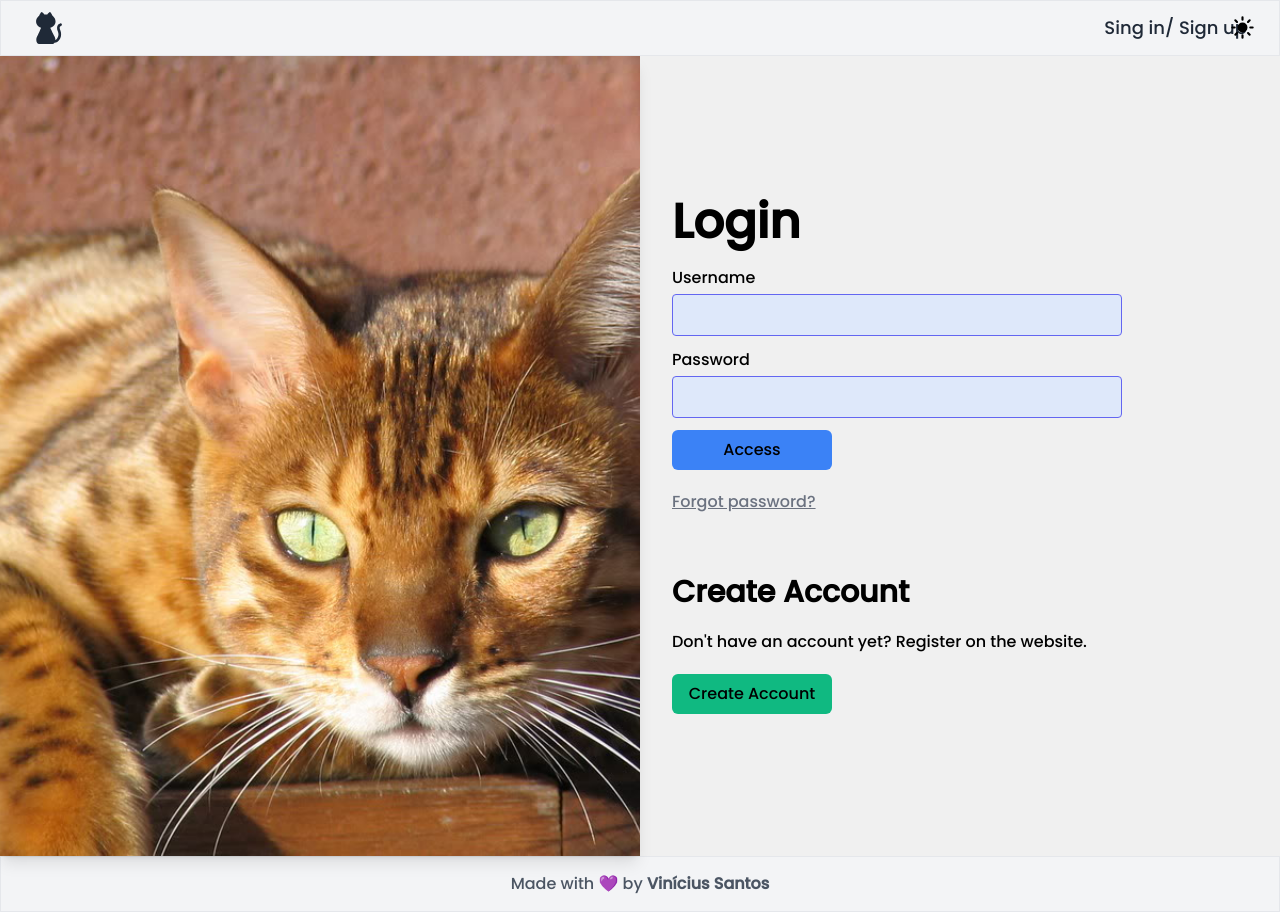
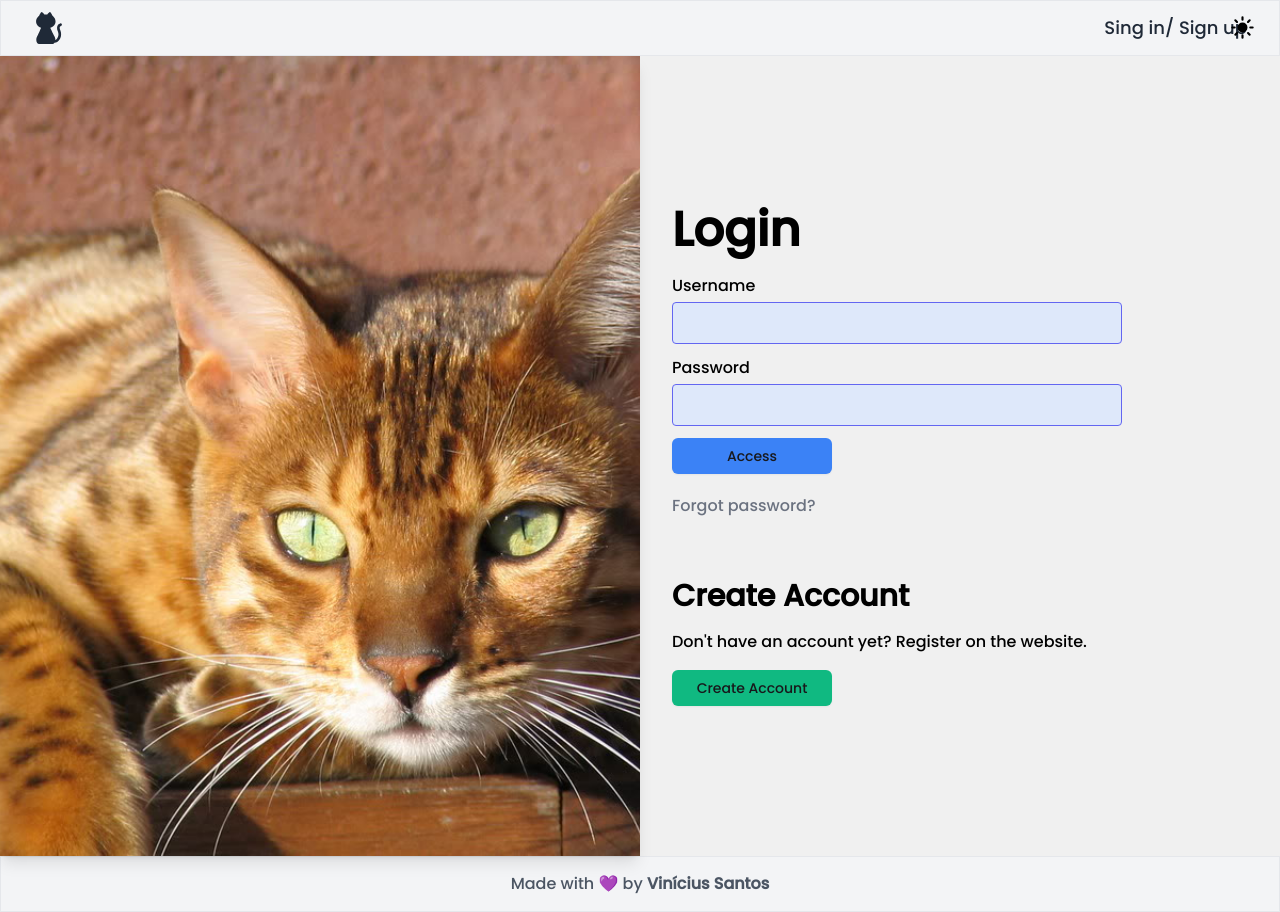
Before and after one commit to vsantos1711/cats-app, a Next.js app: page /en/login in a window 1280 px wide. Built offline with nearby package versions, Linux system fonts and the light colour scheme.

Commit message:
feat: add button from shadcn

```diff
--- a/src/app/[locale]/login/page.tsx
+++ b/src/app/[locale]/login/page.tsx
@@ -1,7 +1,7 @@
 import { Link } from "@/navigation";
 import Image from "next/image";
 import mainCat from "@/assets/img/main-cat.jpg";
-import Button from "@/components/UI/Button";
+import { Button } from "@/components/ui/button";
 import { useTranslations } from "next-intl";
 import SignInForm from "@/components/SignInForm";
 
@@ -18,7 +18,8 @@ export default function LoginPage() {
             className="object-cover animate-fade-in  dark:border-none shadow-lg"
           />
         </div>
-        <div className="flex flex-col md:w-1/2 w-full p-8 gap-5 justify-center">
+
+        <div className="flex flex-col md:w-1/2  p-8 gap-5 justify-center">
           <h1 className="text-5xl font-semibold text-start w-full">
             {t("title")}
           </h1>
@@ -31,20 +32,18 @@ export default function LoginPage() {
 
           <Link
             href="login/recovery"
-            className="font-normal underline decoration-solid mb-10 max-w-fit text-gray-500 dark:text-gray-200"
+            className="font-normal hover:underline decoration-solid mb-10 max-w-fit text-gray-500 dark:text-gray-200"
           >
             {t("link")}
           </Link>
 
-          <div className="w-full flex flex-col gap-5">
+          <div className="w-full flex flex-col gap-4">
             <h2 className="text-3xl font-semibold text-start w-full">
               {t("title-two")}
             </h2>
             <p className="font-normal">{t("text")}</p>
-            <Link href="login/register" className="w-full">
-              <Button variant="secondary" size="md">
-                {t("button-two")}
-              </Button>
+            <Link href="login/register">
+              <Button variant="tertiary">{t("button-two")}</Button>
             </Link>
           </div>
         </div>
--- a/src/components/RecoveryAccountForm.tsx
+++ b/src/components/RecoveryAccountForm.tsx
@@ -1,6 +1,6 @@
 "use client";
 import { TRecoveryAccountSchema, recoveryAccountSchema } from "@/lib/types";
-import Button from "@/components/UI/Button";
+import { Button } from "@/components/ui/button";
 import Input from "@/components/UI/Input";
 import { zodResolver } from "@hookform/resolvers/zod";
 import { useForm } from "react-hook-form";
@@ -67,12 +67,7 @@ export default function RecoveryAccountForm({
       )}
 
       <div className="flex items-center justify-between max-w-[450px]">
-        <Button
-          type="submit"
-          variant="primary"
-          size="md"
-          disabled={isSubmitting}
-        >
+        <Button type="submit" variant="primary" disabled={isSubmitting}>
           {textButton}
         </Button>
         <Button
--- a/src/components/SignInForm.tsx
+++ b/src/components/SignInForm.tsx
@@ -1,6 +1,6 @@
 "use client";
 import { TSignInSchema, signInSchema } from "@/lib/types";
-import Button from "@/components/UI/Button";
+import { Button } from "@/components/ui/button";
 import Input from "@/components/UI/Input";
 import { zodResolver } from "@hookform/resolvers/zod";
 import { useForm } from "react-hook-form";
@@ -34,10 +34,7 @@ export default function SignInForm({
   };
 
   return (
-    <form
-      onSubmit={handleSubmit(onSubmit)}
-      className="w-full flex flex-col gap-2"
-    >
+    <form onSubmit={handleSubmit(onSubmit)} className=" flex flex-col gap-2">
       <Input
         label={labelOne}
         id="text"
@@ -58,7 +55,7 @@ export default function SignInForm({
         <p className="text-red-500">{`${errors.password.message}`}</p>
       )}
 
-      <Button type="submit" variant="primary" size="md" disabled={isSubmitting}>
+      <Button type="submit" variant="primary" disabled={isSubmitting}>
         {textButton}
       </Button>
     </form>
--- a/src/components/SignUpForm.tsx
+++ b/src/components/SignUpForm.tsx
@@ -1,6 +1,6 @@
 "use client";
 import Input from "@/components/UI/Input";
-import Button from "@/components/UI/Button";
+import { Button } from "@/components/ui/button";
 import { Link } from "@/navigation";
 import { useForm } from "react-hook-form";
 import { zodResolver } from "@hookform/resolvers/zod";
@@ -98,12 +98,7 @@ export default function SignUpForm({
       )}
 
       <div className="flex justify-between max-w-[450px] mb-5">
-        <Button
-          type="submit"
-          variant="secondary"
-          size="md"
-          disabled={isSubmitting}
-        >
+        <Button type="submit" variant="primary" disabled={isSubmitting}>
           {textButton}
         </Button>
       </div>
--- a/src/components/SignUpForm/SignUpFormButton.tsx
+++ /dev/null
@@ -1,24 +0,0 @@
-import Button from "@/components/UI/Button";
-
-type SignUpFormBtnProps = {
-  isSubmitting: boolean;
-  textButton: string;
-};
-
-export default function SignUpFormButton({
-  isSubmitting,
-  textButton,
-}: SignUpFormBtnProps) {
-  return (
-    <div className="flex justify-between max-w-[450px] mb-5">
-      <Button
-        type="submit"
-        variant="secondary"
-        size="md"
-        disabled={isSubmitting}
-      >
-        {textButton}
-      </Button>
-    </div>
-  );
-}
--- a/src/components/SignUpForm/SignUpFormInput.tsx
+++ /dev/null
@@ -1,35 +0,0 @@
-import { FieldErrors, UseFormRegisterReturn } from "react-hook-form";
-import Input from "../UI/Input";
-import { TSignUpSchema } from "@/lib/types";
-
-type SignUpFormInputProps = {
-  label: string;
-  id: string;
-  type: string;
-  placeholder?: string;
-  register: UseFormRegisterReturn;
-  errors: FieldErrors<TSignUpSchema>;
-};
-
-export default function SignUpFormInput({
-  id,
-  label,
-  type,
-  placeholder,
-  register,
-  errors,
-}: SignUpFormInputProps) {
-  return (
-    <Input
-      label={label}
-      id={id}
-      type={type}
-      placeholder={placeholder}
-      register={register}
-    >
-      {errors.username && (
-        <p className="text-red-500">{`${errors.username.message}`}</p>
-      )}
-    </Input>
-  );
-}
--- a/src/components/SignUpForm/SignUpFormLink.tsx
+++ /dev/null
@@ -1,15 +0,0 @@
-import { Link } from "@/navigation";
-type SignUpFormLinkProps = {
-  textLink: string;
-};
-
-export default function SignUpFormLink({ textLink }: SignUpFormLinkProps) {
-  return (
-    <Link
-      href="/login"
-      className="font-normal underline decoration-solid mb-10 max-w-fit text-gray-500 dark:text-gray-200"
-    >
-      {textLink}
-    </Link>
-  );
-}
--- a/src/components/SignUpForm/SignUpFormRoot.tsx
+++ /dev/null
@@ -1,35 +0,0 @@
-import { TSignUpSchema, signUpSchema } from "@/lib/types";
-import { zodResolver } from "@hookform/resolvers/zod";
-import { ReactNode, cloneElement } from "react";
-import { UseFormHandleSubmit, useForm } from "react-hook-form";
-
-type SignUpFormRootProps = {
-  children: any;
-};
-
-export default function SignUpFormRoot({ children }: SignUpFormRootProps) {
-  const {
-    register,
-    handleSubmit,
-    reset,
-    formState: { errors, isSubmitting },
-  } = useForm<TSignUpSchema>({
-    resolver: zodResolver(signUpSchema),
-  });
-  const onSubmit = async (data: TSignUpSchema) => {
-    // TODO: submit to server
-    // ...
-    await new Promise((resolve) => setTimeout(resolve, 1000));
-
-    reset();
-  };
-
-  return (
-    <form
-      onSubmit={handleSubmit(onSubmit)}
-      className="w-full pb-5  flex flex-col gap-2"
-    >
-      {cloneElement(children, { register })}
-    </form>
-  );
-}
--- a/src/components/SignUpForm/index.tsx
+++ /dev/null
@@ -1,11 +0,0 @@
-import SignUpFormButton from "./SignUpFormButton";
-import SignUpFormInput from "./SignUpFormInput";
-import SignUpFormLink from "./SignUpFormLink";
-import SignUpFormRoot from "./SignUpFormRoot";
-
-export const SignUpForm = {
-  Root: SignUpFormRoot,
-  Input: SignUpFormInput,
-  Link: SignUpFormLink,
-  Button: SignUpFormButton,
-};
--- a/src/components/UI/Button.tsx
+++ /dev/null
@@ -1,42 +0,0 @@
-import React, { ComponentProps, ReactNode } from "react";
-import { VariantProps, tv } from "tailwind-variants";
-import { Slot } from "@radix-ui/react-slot";
-
-const button = tv({
-  base: "rounded-md hover:bg-gray-300 font-normal disabled:opacity-50 disabled:cursor-not-allowed disabled:bg-gray-400",
-  variants: {
-    variant: {
-      primary: "bg-blue-500 hover:bg-blue-600",
-      secondary: "bg-emerald-500 hover:bg-emerald-600",
-      tertiary: "bg-gray-500 hover:bg-gray-600",
-      icon: "bg-transparent dark:hover:bg-gray-900 w-10 h-10 border",
-    },
-    size: {
-      xs: "px-1 py-1 w-10 h-10",
-      sm: "px-2 py-1 text-sm w-20",
-      md: "px-4 py-2 text-base w-40 ",
-      lg: "px-4 py-2 text-base w-48 ",
-    },
-  },
-  defaultVariants: {
-    variant: "primary",
-    size: "md",
-  },
-});
-
-type AsChildProps<DefaultElementProps> =
-  | ({ asChild?: false } & DefaultElementProps)
-  | { asChild: true; children: React.ReactNode };
-type ButtonProps = AsChildProps<React.ButtonHTMLAttributes<HTMLButtonElement>> &
-  VariantProps<typeof button> & {};
-
-export default function Button({
-  asChild = false,
-  size,
-  variant,
-  ...props
-}: ButtonProps) {
-  const Comp = asChild ? Slot : "button";
-
-  return <Comp className={button({ variant, size })} {...props} />;
-}
--- /dev/null
+++ b/src/components/ui/button.tsx
@@ -0,0 +1,62 @@
+import * as React from "react";
+import { Slot } from "@radix-ui/react-slot";
+import { cva, type VariantProps } from "class-variance-authority";
+
+import { cn } from "@/lib/utils";
+
+const buttonVariants = cva(
+  "inline-flex items-center justify-center whitespace-nowrap rounded-md text-sm font-medium  focus-visible:outline-none focus-visible:ring-1 focus-visible:ring-zinc-950 disabled:pointer-events-none disabled:opacity-50 disabled:cursor-not-allowed dark:focus-visible:ring-zinc-300 w-40",
+  {
+    variants: {
+      variant: {
+        default:
+          "bg-zinc-900 text-zinc-50 shadow hover:bg-zinc-900/90 dark:bg-zinc-50 dark:text-zinc-900 dark:hover:bg-zinc-50/90",
+        destructive:
+          "bg-red-500 text-zinc-50 shadow-sm hover:bg-red-500/90 dark:bg-red-900 dark:text-zinc-50 dark:hover:bg-red-900/90",
+        outline:
+          "border border-zinc-200 bg-white shadow-sm hover:bg-zinc-100 hover:text-zinc-900 dark:border-zinc-800 dark:bg-zinc-950 dark:hover:bg-zinc-800 dark:hover:text-zinc-50",
+        primary:
+          "bg-blue-500 text-zinc-900 shadow-sm hover:bg-blue-600 dark:text-zinc-50",
+        secondary:
+          "bg-zinc-100 text-zinc-900 shadow-sm hover:bg-zinc-100/80 dark:bg-zinc-800 dark:text-zinc-50 dark:hover:bg-zinc-800/80",
+        tertiary:
+          "bg-emerald-500 text-zinc-900 shadow-sm hover:bg-emerald-600 dark:text-zinc-50",
+        ghost:
+          "hover:bg-zinc-100 hover:text-zinc-900 dark:hover:bg-zinc-800 dark:hover:text-zinc-50",
+        link: "text-zinc-400 underline-offset-4 hover:underline dark:text-zinc-50",
+      },
+      size: {
+        default: "h-9 px-4 py-2",
+        sm: "h-8 rounded-md px-3 text-xs",
+        lg: "h-10 rounded-md px-8",
+        icon: "h-9 w-9",
+      },
+    },
+    defaultVariants: {
+      variant: "default",
+      size: "default",
+    },
+  }
+);
+
+export interface ButtonProps
+  extends React.ButtonHTMLAttributes<HTMLButtonElement>,
+    VariantProps<typeof buttonVariants> {
+  asChild?: boolean;
+}
+
+const Button = React.forwardRef<HTMLButtonElement, ButtonProps>(
+  ({ className, variant, size, asChild = false, ...props }, ref) => {
+    const Comp = asChild ? Slot : "button";
+    return (
+      <Comp
+        className={cn(buttonVariants({ variant, size, className }))}
+        ref={ref}
+        {...props}
+      />
+    );
+  }
+);
+Button.displayName = "Button";
+
+export { Button, buttonVariants };
```
